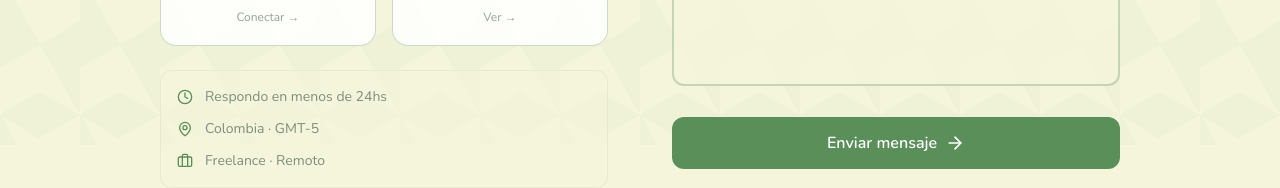
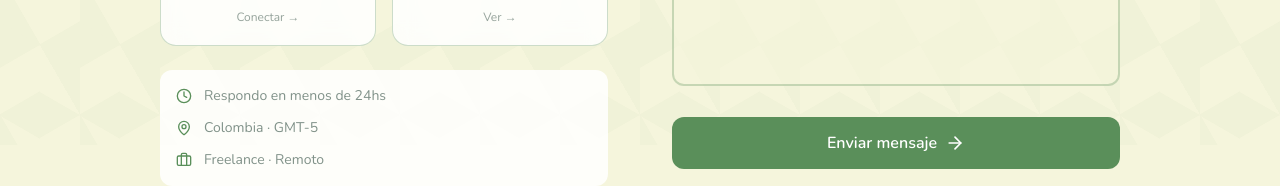
Before and after one commit to Jajavier2404/PORTAFOLIO-FRONTEND, a React (Vite) app: page /contacto in a window 1280 px wide. Shown: the part 655-843 px from the top of the page. Built offline with nearby package versions, Linux system fonts and the light colour scheme; no server answers.

Commit message:
style(contact): make info badges section solid color
- Changed from semi-transparent bg with border to solid bg-night-card/bg-day-card
- Cleaner look for 'Respondo en menos de 24hs' and location info

```diff
--- a/src/pages/ContactPage.tsx
+++ b/src/pages/ContactPage.tsx
@@ -228,7 +228,7 @@ export function ContactPage() {
             {/* Info badges */}
             <div className={cn(
               'p-4 rounded-xl',
-              isDark ? 'bg-night-bg/40 border border-night-border/30' : 'bg-day-bg/40 border border-day-border/30'
+              isDark ? 'bg-night-card' : 'bg-day-card'
             )}>
               <div className="flex flex-col gap-3">
                 <div className="flex items-center gap-3">
```
